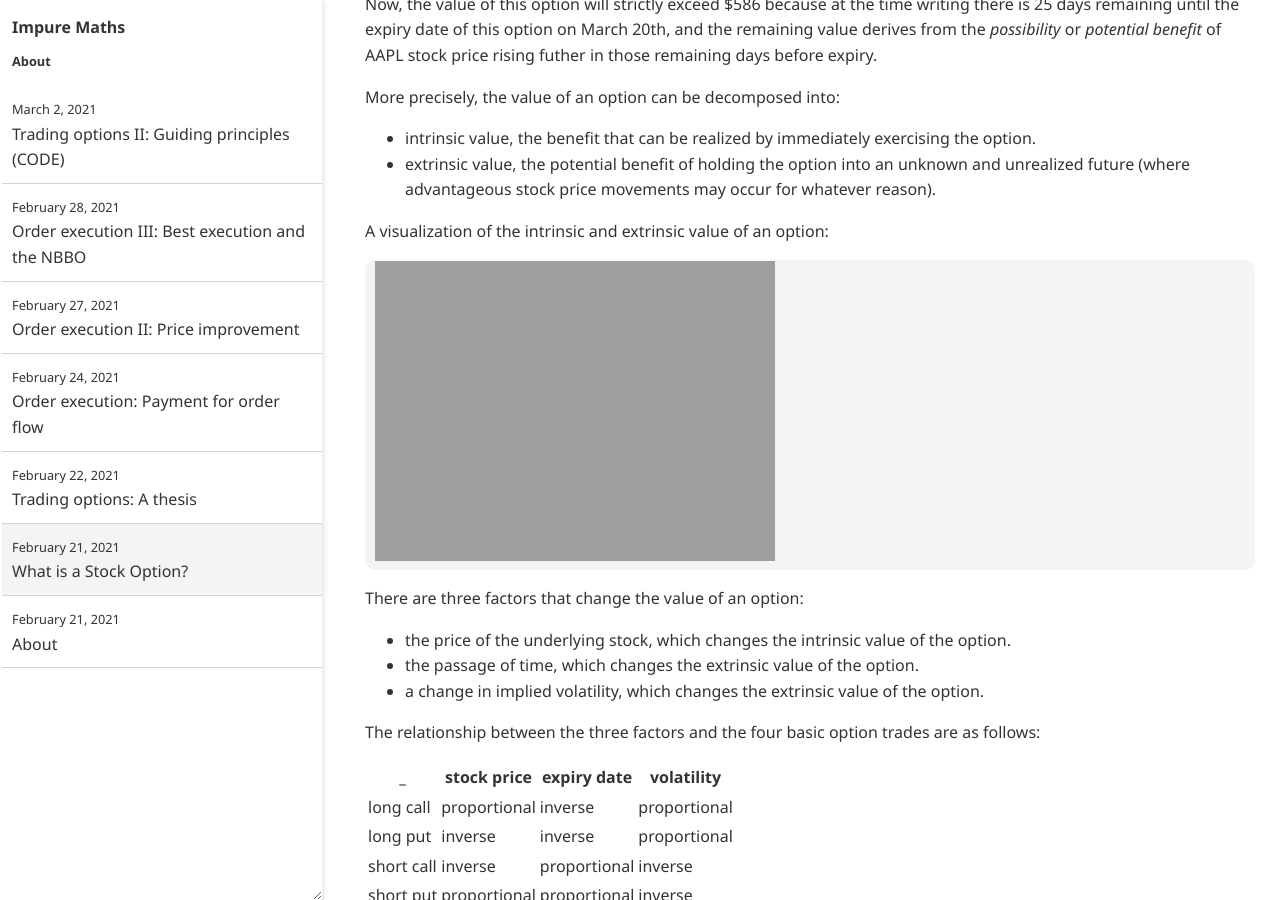
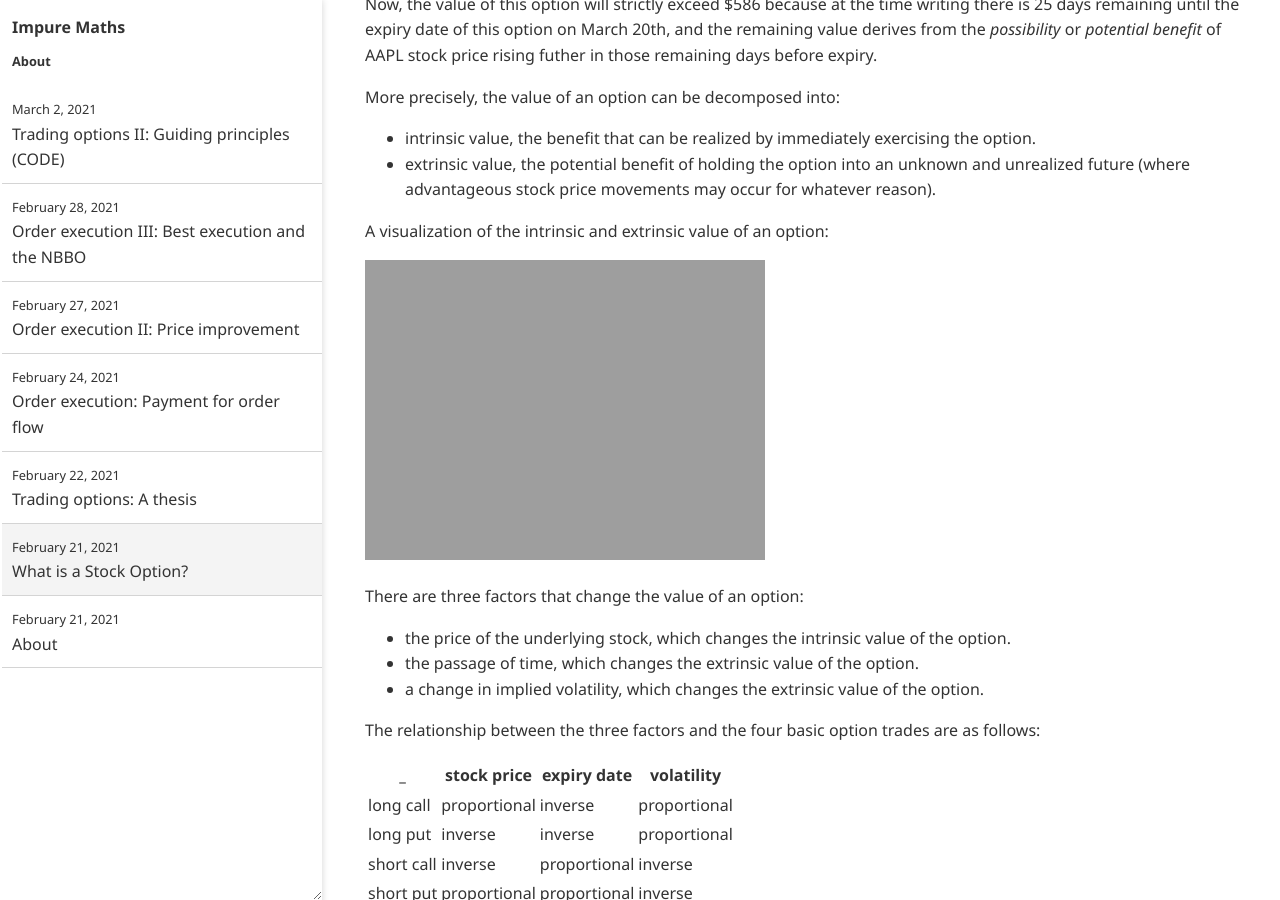
Before and after one commit to impuremaths/impuremaths.github.io, a Jekyll site: the page built from _posts/2021-02-21-what-is-a-stock-option.md, in a window 1280 px wide and 900 px high, scrolled down 1329 px. Built offline with Jekyll 4.4.1, drawn with Linux system fonts in a browser that asks for light colours.

Commit message:
Update 2021-02-21-what-is-a-stock-option.md

```diff
--- a/_posts/2021-02-21-what-is-a-stock-option.md
+++ b/_posts/2021-02-21-what-is-a-stock-option.md
@@ -46,11 +46,9 @@ More precisely, the value of an option can be decomposed into:
 
 A visualization of the intrinsic and extrinsic value of an option:
 
-<div class="media">
 
 <img src="3fNVfI7FGD13xMK7TPUCeHIU03Al_0lKuSVGEvk_85WRnGI4CMGVnDGLV8s3MBw1AAVKhf-8P33X495XN-5HIF-7J1euyia6YTRHarSuSrE_97do52Ab4YVEgB_lpSxXiEtbhYA9ibqCUuZ0vGjeIk=w1750-h1100-no?authuser=0">
 
-</div>
 
 There are three factors that change the value of an option:
 - the price of the underlying stock, which changes the intrinsic value of the option.
```
